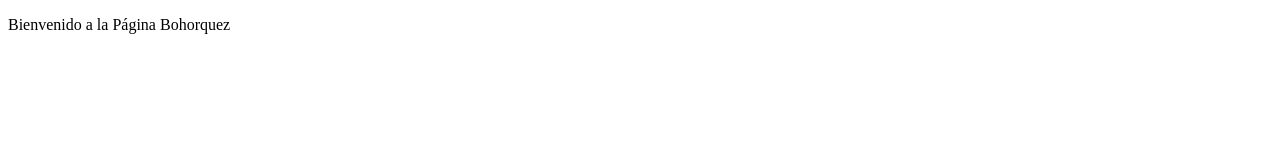
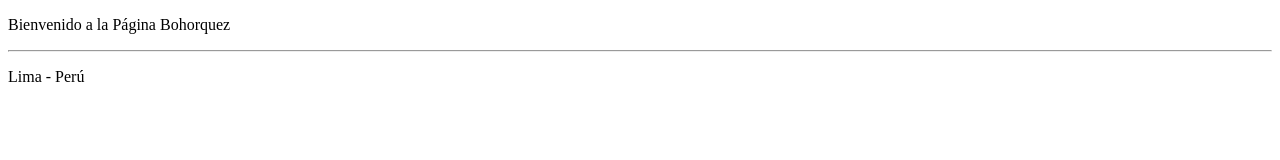
Before and after one commit to sonny-Bohorquez-Flores/Sonny.Bohorquez.Flores.github.io, a plain HTML site: page index.html in a window 1280 px wide. Drawn offline with Linux system fonts and the light colour scheme.

Commit message:
versión 01

```diff
--- a/index.html
+++ b/index.html
@@ -8,5 +8,7 @@
 </head>
 <body>
     <p>Bienvenido a la Página Bohorquez</p>
+    <hr>
+    <p>Lima - Perú</p>
 </body>
 </html>
```
